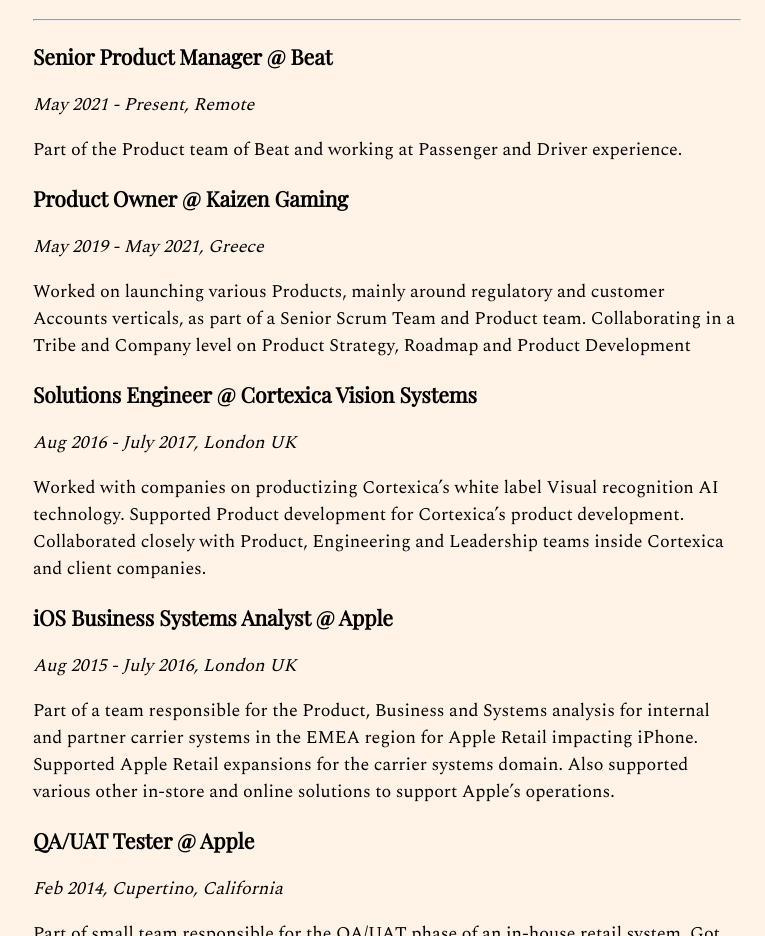
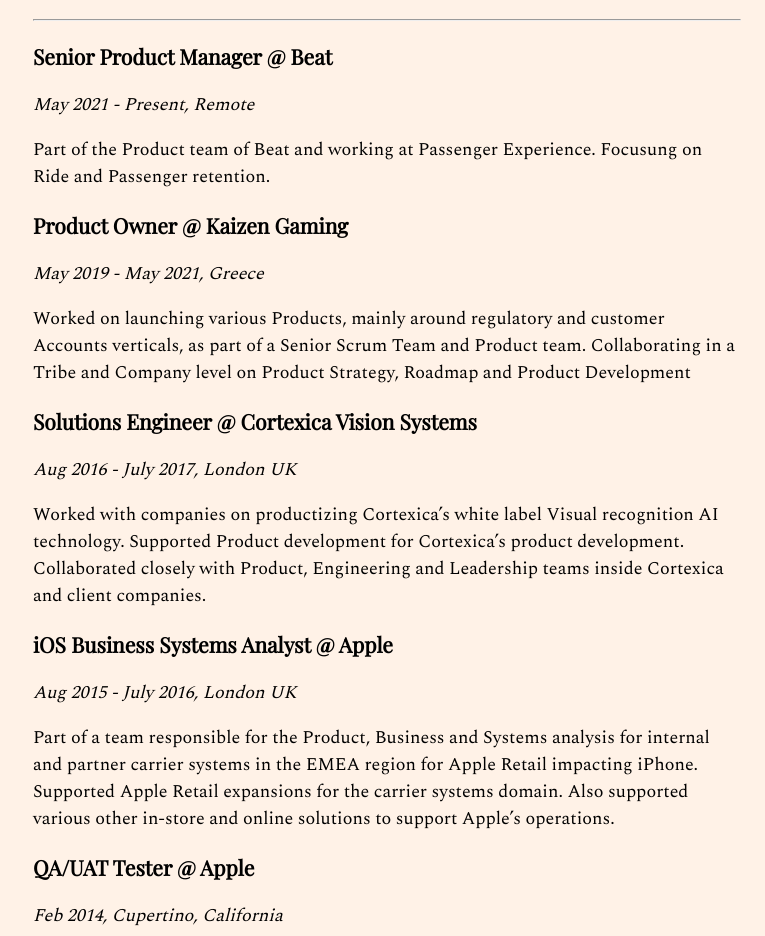
Before and after one commit to iamioannis/iamioannis-Website, a Gatsby site: page /resume in a window 1280 px wide. Shown: the part 843-1779 px from the top of the page, without its empty margins (253-1018 px from the left). Built offline with nearby package versions, Linux system fonts and the light colour scheme; Gatsby itself is replaced by a stand-in of ours.

```diff
--- a/src/pages/resume.md
+++ b/src/pages/resume.md
@@ -19,7 +19,7 @@
 
 *May 2021 -  Present, Remote*
 
-Part of the Product team of Beat and working at Passenger and Driver experience.
+Part of the Product team of Beat and working at Passenger Experience. Focusung on Ride and Passenger retention.
 ### **Product Owner @ Kaizen Gaming**
 
 *May 2019 - May 2021, Greece*
```
